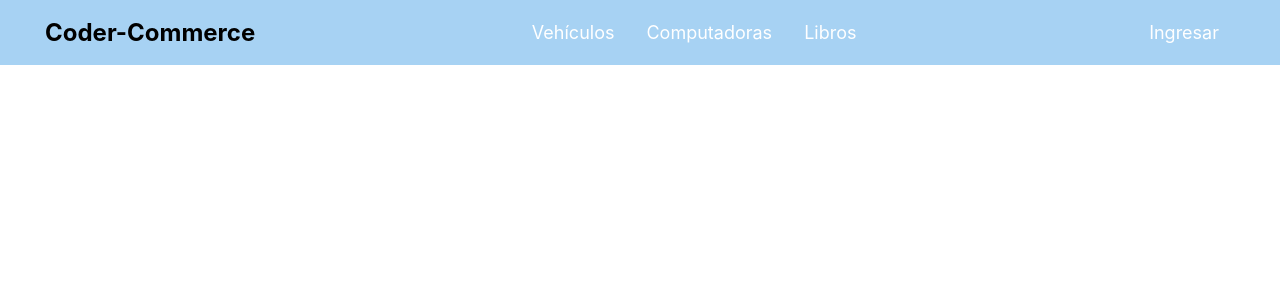
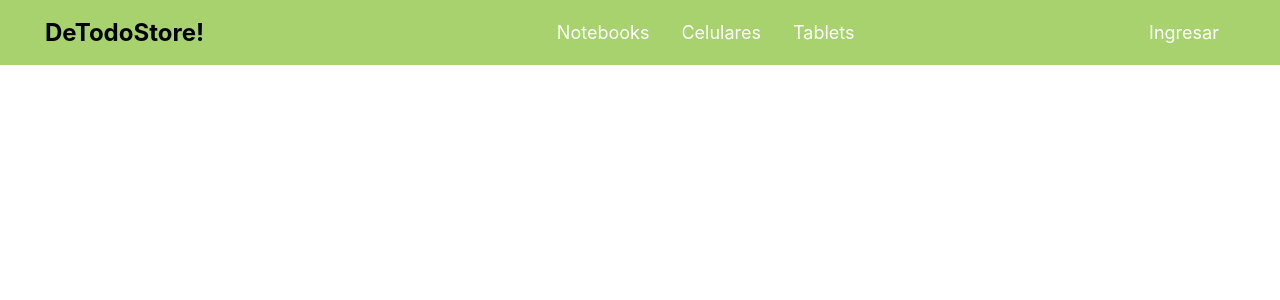
Before and after one commit to charlsDaniels/coder-e-commerce-menendez, a React (Create React App) app: page / in a window 1280 px wide. Shown: the top 300 px of the page. Built offline with nearby package versions, Linux system fonts and the light colour scheme.

Commit message:
Changes on Navbar design

```diff
--- a/src/components/Brand/Brand.css
+++ b/src/components/Brand/Brand.css
@@ -2,4 +2,6 @@
     color: #000;
     font-weight: bold;
     font-size: 24px;
+    display: flex;
+    justify-content: start;
 }
--- a/src/components/Brand/Brand.js
+++ b/src/components/Brand/Brand.js
@@ -2,7 +2,7 @@ import './Brand.css'
 
 const brand = () => {
     return (
-        <p className="Brand">Coder-Commerce</p>
+        <p className="Brand">DeTodoStore!</p>
     )
 }
 
--- a/src/components/Navigation/NavBar/NavBar.css
+++ b/src/components/Navigation/NavBar/NavBar.css
@@ -2,10 +2,10 @@
     height: 65px;
     width: 100%;
     position: fixed;
-    background-color: #a7d2f3;
-    display: flex;
-    justify-content: space-between;
-    align-items: center;
+    background-color: #A7D26E;
+    display: grid;
+    grid-template-columns: 5fr 7fr;
+    align-content: center;
     padding: 0 45px;
     box-sizing: border-box;
 }
--- a/src/components/Navigation/NavBar/NavBar.js
+++ b/src/components/Navigation/NavBar/NavBar.js
@@ -5,18 +5,18 @@ import NavigationItems from '../NavigationItems/NavigationItems';
 const navBar = () => {
     const categories = [
         {
-            name: 'Vehicles',
-            descrip: 'Vehículos',
+            name: 'Notebooks',
+            descrip: 'Notebooks',
             linkTo: '',
         },
         {
-            name: 'Computers',
-            descrip: 'Computadoras',
+            name: 'MobilePhones',
+            descrip: 'Celulares',
             linkTo: '',
         },
         {
-            name: 'Books',
-            descrip: 'Libros',
+            name: 'Tablets',
+            descrip: 'Tablets',
             linkTo: '',
         },
     ]
@@ -25,11 +25,6 @@ const navBar = () => {
         <header className="NavBar">
             <Brand />
             <NavigationItems items={categories} />
-            <NavigationItems items={[{
-                name: 'Login',
-                descrip: 'Ingresar',
-                linkTo: '',
-            }]} />
         </header>
     )
 }
--- a/src/components/Navigation/NavigationItems/NavigationItems.css
+++ b/src/components/Navigation/NavigationItems/NavigationItems.css
@@ -2,6 +2,10 @@
     list-style: none;
     padding: 0;
     display: flex;
-    flex-direction: row;
     justify-content: space-between;
+    align-items: center;
 }
+
+.Categories {
+    display: flex;
+}
--- a/src/components/Navigation/NavigationItems/NavigationItems.js
+++ b/src/components/Navigation/NavigationItems/NavigationItems.js
@@ -3,9 +3,14 @@ import NavigationItem from './NavigationItem/NavigationItem';
 
 const navigationItems = (props) => (
     <ul className="NavigationItems">
-        {props.items.map(item => (
-            <NavigationItem key={item.name} linkTo={item.linkTo}>{item.descrip}</NavigationItem>
-        ))}
+        <div className='Categories'>
+            {props.items.map(item => (
+                <NavigationItem key={item.name} linkTo={item.linkTo}>{item.descrip}</NavigationItem>
+            ))}
+        </div>
+        <div>
+            <NavigationItem key="Login" >Ingresar</NavigationItem>
+        </div>
     </ul>
 );
 
```
Also changed, not shown: src/logo.svg (deleted).
